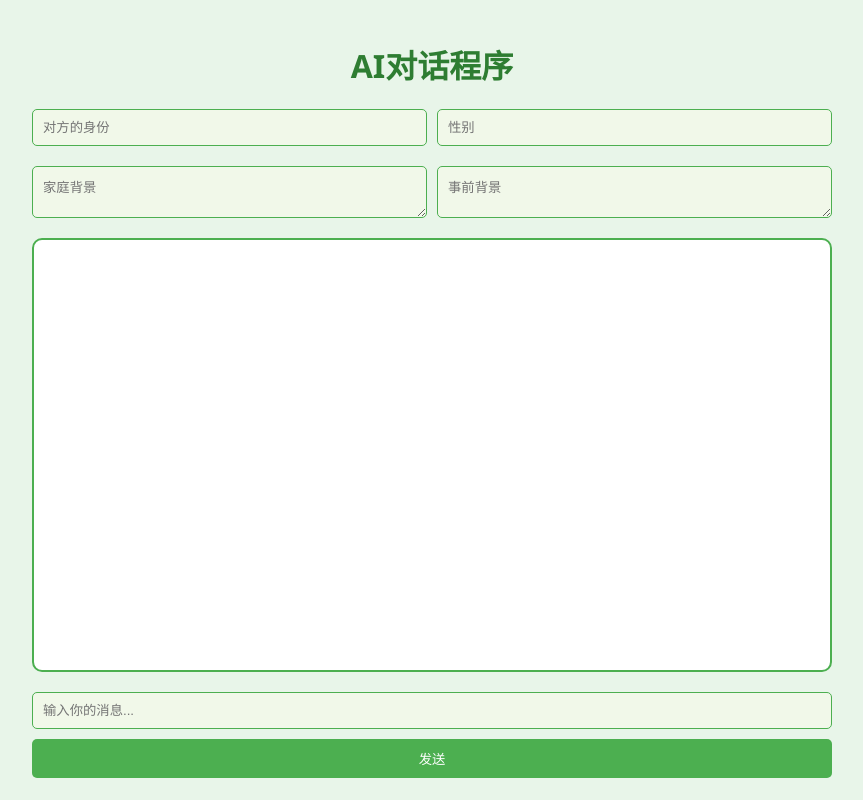
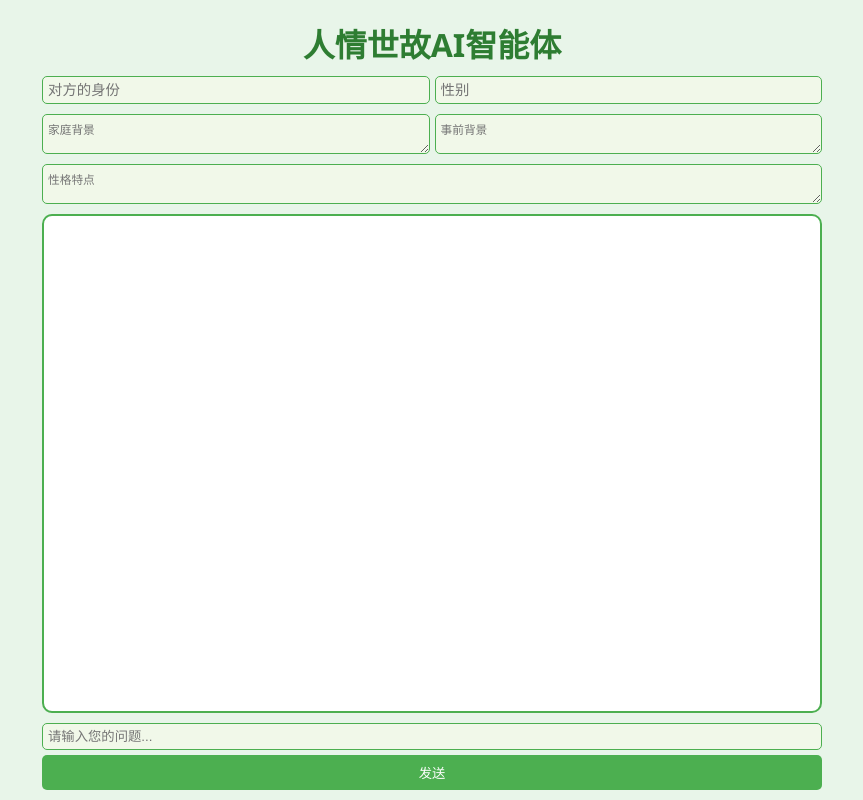
Before and after one commit to wurenrumian/SmartAI, a Flask app: page / in a window 1280 px wide. Shown: the whole page, without its empty margins (208-1071 px from the left). Run offline with Flask 3, Linux system fonts and the light colour scheme.

Commit message:
adjustment

```diff
--- a/app.py
+++ b/app.py
@@ -1,9 +1,9 @@
 from flask import Flask, render_template, request, jsonify
-from rag_system import handle_user_query  # 导入您的AI模块中的函数
+from rag_system import handle_user_query  # 导入您的RAG系统中的函数
 
 app = Flask(__name__)
 
-@app.route('/')
+@app.route('/', methods=["GET"])
 def index():
     return render_template('index.html')
 
@@ -14,7 +14,8 @@ def ask():
         "identity": data['identity'],
         "gender": data['gender'],
         "familyBackground": data['familyBackground'],
-        "priorContext": data['priorBackground']  # 注意这里的键名变化
+        "priorContext": data['priorBackground'],
+        "personality": data['personality']  # 添加性格特点
     }
     query = data['userInput']
 
--- a/templates/index.html
+++ b/templates/index.html
@@ -3,52 +3,63 @@
 <head>
     <meta charset="UTF-8">
     <meta name="viewport" content="width=device-width, initial-scale=1.0">
-    <title>AI对话程序</title>
+    <title>人情世故AI智能体</title>
     <style>
-        body {
+        body, html {
             font-family: 'Segoe UI', Tahoma, Geneva, Verdana, sans-serif;
+            margin: 0;
+            padding: 0;
+            height: 100%;
+            background-color: #e8f5e9;
+            color: #1b5e20;
+        }
+        .container {
+            display: flex;
+            flex-direction: column;
+            height: 100vh;
             max-width: 800px;
             margin: 0 auto;
-            padding: 20px;
-            background-color: #e8f5e9;
-            color: #1b5e20;
+            padding: 10px;
+            box-sizing: border-box;
         }
         h1 {
             text-align: center;
             color: #2e7d32;
+            margin: 10px 0;
         }
         .input-group {
             display: flex;
-            gap: 10px;
-            margin-bottom: 20px;
+            gap: 5px;
+            margin-bottom: 10px;
         }
         .input-group input, .input-group textarea {
             flex: 1;
-            padding: 10px;
+            padding: 5px;
             border: 1px solid #4caf50;
             border-radius: 5px;
             background-color: #f1f8e9;
+            font-size: 0.9em;
         }
         #chatBox {
-            height: 400px;
+            flex-grow: 1;
             border: 2px solid #4caf50;
             border-radius: 10px;
-            overflow-y: scroll;
-            padding: 15px;
-            margin-bottom: 20px;
+            overflow-y: auto;
+            padding: 10px;
+            margin-bottom: 10px;
             background-color: #ffffff;
         }
         #userInput {
-            width: calc(100% - 22px);
-            padding: 10px;
-            margin-bottom: 10px;
+            width: calc(100% - 12px);
+            padding: 5px;
+            margin-bottom: 5px;
             border: 1px solid #4caf50;
             border-radius: 5px;
             background-color: #f1f8e9;
         }
         button {
             width: 100%;
-            padding: 10px;
+            padding: 8px;
             background-color: #4caf50;
             color: white;
             border: none;
@@ -74,19 +86,75 @@
     </style>
 </head>
 <body>
-    <h1>AI对话程序</h1>
+    <div class="container">
+        <h1>人情世故AI智能体</h1>
         <div class="input-group">
             <input type="text" id="identity" placeholder="对方的身份">
             <input type="text" id="gender" placeholder="性别">
         </div>
         <div class="input-group">
-        <textarea id="familyBackground" placeholder="家庭背景"></textarea>
-        <textarea id="priorBackground" placeholder="事前背景"></textarea>
+            <textarea id="familyBackground" placeholder="家庭背景" rows="2"></textarea>
+            <textarea id="priorBackground" placeholder="事前背景" rows="2"></textarea>
+        </div>
+        <div class="input-group">
+            <textarea id="personality" placeholder="性格特点" rows="2"></textarea>
         </div>
         <div id="chatBox"></div>
-    <input type="text" id="userInput" placeholder="输入你的消息...">
+        <input type="text" id="userInput" placeholder="请输入您的问题...">
         <button onclick="sendMessage()">发送</button>
+    </div>
 
-    <script src="{{ url_for('static', filename='script.js') }}"></script>
+    <script>
+        function sendMessage() {
+            var userInput = document.getElementById('userInput').value;
+            var identity = document.getElementById('identity').value;
+            var gender = document.getElementById('gender').value;
+            var familyBackground = document.getElementById('familyBackground').value;
+            var priorBackground = document.getElementById('priorBackground').value;
+            var personality = document.getElementById('personality').value;
+
+            if (userInput.trim() === '') return;
+
+            // 显示用户消息
+            addMessage('user', userInput);
+
+            // 发送请求到服务器
+            fetch('/ask', {
+                method: 'POST',
+                headers: {
+                    'Content-Type': 'application/json',
+                },
+                body: JSON.stringify({
+                    userInput: userInput,
+                    identity: identity,
+                    gender: gender,
+                    familyBackground: familyBackground,
+                    priorBackground: priorBackground,
+                    personality: personality
+                }),
+            })
+            .then(response => response.json())
+            .then(data => {
+                // 显示AI回复
+                addMessage('ai', data.response);
+            })
+            .catch((error) => {
+                console.error('Error:', error);
+                addMessage('ai', 'Sorry, an error occurred.');
+            });
+
+            // 清空输入框
+            document.getElementById('userInput').value = '';
+        }
+
+        function addMessage(sender, message) {
+            var chatBox = document.getElementById('chatBox');
+            var messageDiv = document.createElement('div');
+            messageDiv.className = sender + '-message message';
+            messageDiv.textContent = message;
+            chatBox.appendChild(messageDiv);
+            chatBox.scrollTop = chatBox.scrollHeight;
+        }
+    </script>
 </body>
 </html>
```
Also changed, not shown: other parts of templates/index.html (+3 -2 lines), rag_system.py (+23 -21 lines). Lines whose indentation alone changed are shown as unchanged.
